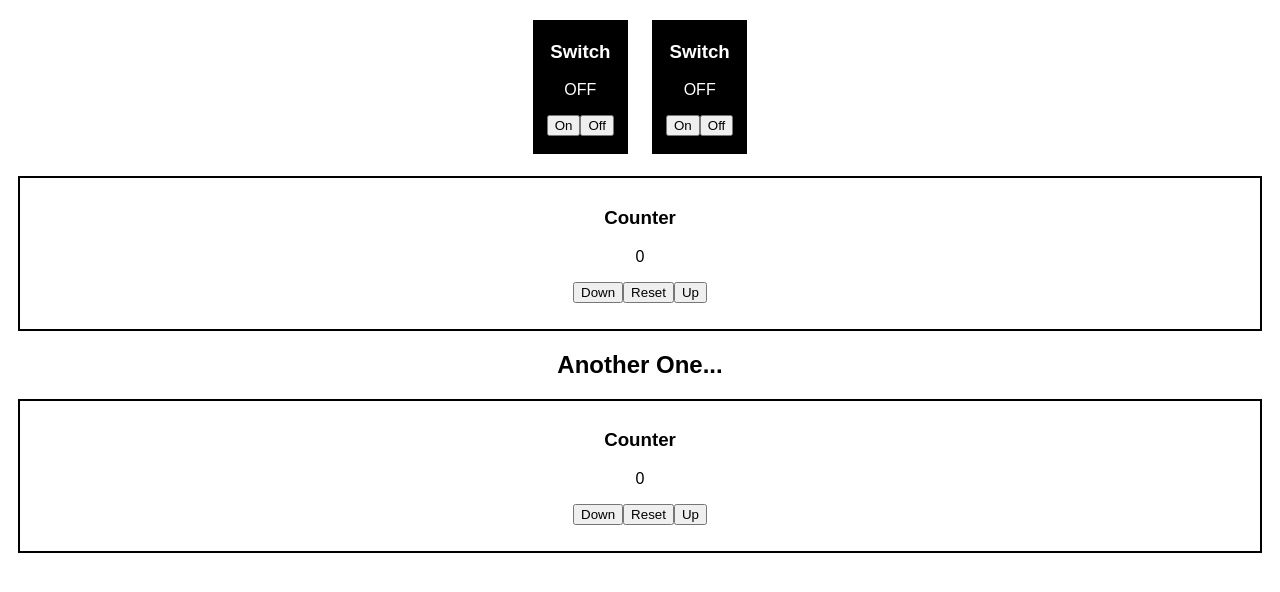
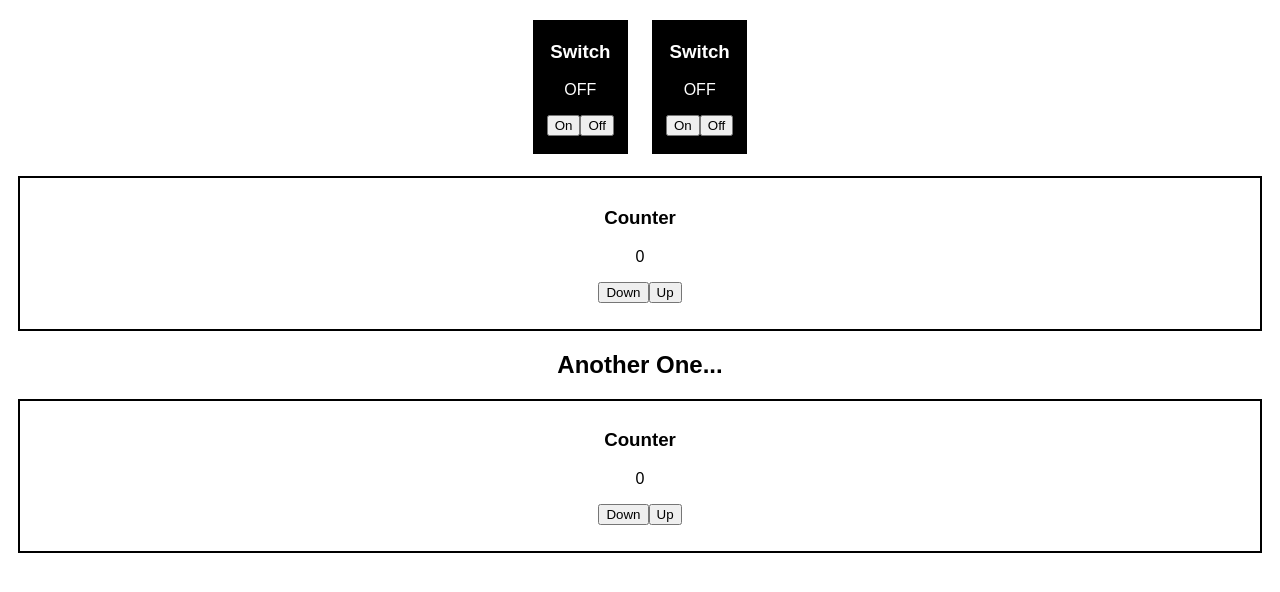
Before and after one commit to dwolverton/react-workshop-demos, a React (Create React App) app: page / in a window 1280 px wide. Shown: the top 592 px of the page. Built offline with nearby package versions, Linux system fonts and the light colour scheme.

Commit message:
conditional reset button

```diff
--- a/src/components/Counter.js
+++ b/src/components/Counter.js
@@ -18,7 +18,7 @@ function Counter() {
       <p>{count}</p>
       <p className="Counter__buttons">
         <button onClick={() => setCount(count - 1)}>Down</button>
-        <button onClick={resetCount}>Reset</button>
+        {count !== 0 && <button onClick={resetCount}>Reset</button>}
         <button onClick={countUp}>Up</button>
       </p>
     </div>
```
